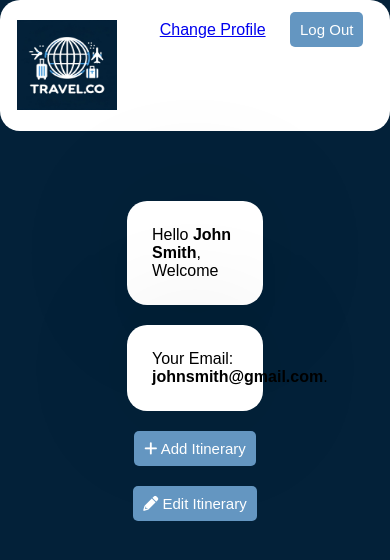
After one commit to T-Ginger-J/SOFE3700UFinal, a PHP site: page /Main/index.html in a window 390 px wide. The commit adds this page. Shown: the top 560 px of the page. Run offline with PHP 8.4, Linux system fonts and the light colour scheme; tables that the repository leaves empty or names only in its code hold one stand-in row (values such as "Sample post"); some libraries are stand-ins or nearby versions.

Commit message:
Added All html and updated css and js
So i brought in all my html files and updated all css and js, i also change the banner in all the pages to link to the proper place

```diff
--- a/Login-and-Registration/LRStyle.css
+++ b/Login-and-Registration/LRStyle.css
@@ -6,6 +6,8 @@
 }
 body{
     background: #032139;
+    font-family: Arial, sans-serif;
+    align-items: flex-start;
 }
 .container{
     display: flex;
@@ -69,3 +71,79 @@ body{
 .submit{
     width: 100%;
 }
+
+
+
+
+/******** Home Style *********/
+.nav{
+    background: #fff;
+    display: flex;
+    flex-direction: row;
+    justify-content: space-around;
+    border-radius: 20px;
+    line-height: 60px;
+    z-index: 100;
+}
+.logo{
+    padding-top: 10px;
+    font-size: 25px;
+    font-weight: 900;
+
+}
+.logo a{
+    text-decoration: none;
+    color: #000;
+}
+.right-links a{
+    padding: 0 10px;
+}
+main{
+    display: flex;
+    align-items: center;
+    justify-content: center;
+    margin-top: 60px;
+}
+.main-box{
+    display: flex;
+    flex-direction: column;
+    width: 40%;
+}
+.main-box .top{
+    display: flex;
+    flex-direction: row;
+    justify-content: space-between;
+}
+.bottom{
+    width: 100%;
+    margin-top: 20px;
+}
+@media only screen and (max-width:840px){
+    .main-box .top{
+        display: flex;
+        flex-direction: column;
+        justify-content: space-between;
+    }
+    .top .box{
+        margin: 10px 10px;
+    }
+    .bottom{
+        margin-top: 0;
+    }
+}
+.message{
+    text-align: center;
+    background: #f9eded;
+    padding: 15px 0px;
+    border:1px solid #699053;
+    border-radius: 5px;
+    margin-bottom: 10px;
+    color: red;
+}
+.button-itinerarycontainer {
+    display: flex;
+    justify-content: center; /* Horizontally center the buttons */
+    align-items: center; /* Vertically center the buttons */
+    flex-direction: column; /* Stack buttons vertically */
+    gap: 10px; /* Space between buttons */
+}
--- a/Main/form-handler.js
+++ b/Main/form-handler.js
@@ -4,5 +4,5 @@ document.getElementById('itinerary-form').addEventListener('submit', function(ev
     // Here you can handle the form data if needed
 
     // Redirect to another page
-    window.location.href = 'itinerary-details.php';
+    window.location.href = 'itinerary-details.html';
 });
--- /dev/null
+++ b/Main/index.html
@@ -0,0 +1,55 @@
+<!DOCTYPE html>
+<html lang="en">
+<head>
+    <meta charset="UTF-8">
+    <meta name="viewport" content="width=device-width, initial-scale=1.0">
+    <title>Home</title>
+    <link rel="stylesheet" href="https://cdnjs.cloudflare.com/ajax/libs/font-awesome/6.1.1/css/all.min.css">
+    <link rel="stylesheet" href="../Login-and-Registration/LRStyle.css">
+</head>
+<body>
+    <div class="nav">
+        <div class="logo">
+            <a href="index.html">
+                <img src="logo.jpg" alt="Logo" class="logo" style="width: 100px;height: 100px;">
+            </a>
+        </div>
+        <div class="right-links">
+            <a href="#">Change Profile</a>
+            <a href="../Login-and-Registration/login.html"><button class = "btn">Log Out</button></a>
+
+        </div>
+    </div>
+        <main>
+            <div class="main-box top">
+                <div class="top">
+                    <div class="box">
+                        <p>Hello <b>John Smith</b>, Welcome</p>
+                    </div>
+                    <div class="box">
+                        <p>Your Email: <b>johnsmith@gmail.com</b>.</p>
+                    </div>
+                </div>
+                <div class="bottom">
+                    <!-- <div class="box">
+                        <p>And you are <b>20 years old</b></p>
+                    </div> this is for other user info just add more box classes-->
+                </div>
+            </div>
+
+        </main>
+
+        <div class="button-itinerarycontainer">
+            <!-- Add Itinerary Button with Plus Icon -->
+            <button id="addItinerary" class="btn">
+                <i class="fa fa-plus"></i> Add Itinerary
+            </button>
+            <!-- Edit Itinerary Button with Pencil Icon -->
+            <button id="editItinerary" class="btn">
+                <i class="fa fa-pencil-alt"></i> Edit Itinerary
+            </button>
+        </div>
+        <!-- Link to the JavaScript file -->
+    <script src="script.js"></script>
+</body>
+</html>
--- a/Main/script.js
+++ b/Main/script.js
@@ -7,12 +7,12 @@ document.addEventListener('DOMContentLoaded', function() {
   addBtn.addEventListener('click', function() {
       console.log('Add itinerary clicked');
       // Redirect to the add-itinerary.html page when clicked
-      window.location.href = 'add-itinerary.php';
+      window.location.href = 'add-itinerary.html';
   });
 
   editBtn.addEventListener('click', function() {
       console.log('Edit itinerary clicked');
       // Code to handle editing an itinerary
-      window.location.href = 'edit-itinerary.php';
+      window.location.href = 'edit-itinerary.html';
   });
 });
```
Also changed, not shown: Login-and-Registration/login.html (added, +34 -0 lines), Login-and-Registration/registration.html (added, +39 -0 lines), Main/add-itinerary.html (added, +37 -0 lines), Main/edit-itinerary.html (added, +17 -0 lines), Main/hotels.html (added, +11 -0 lines), Main/itinerary-details.html (added, +51 -0 lines), Main/style-add-itinerary.css (line endings or trailing spaces).
